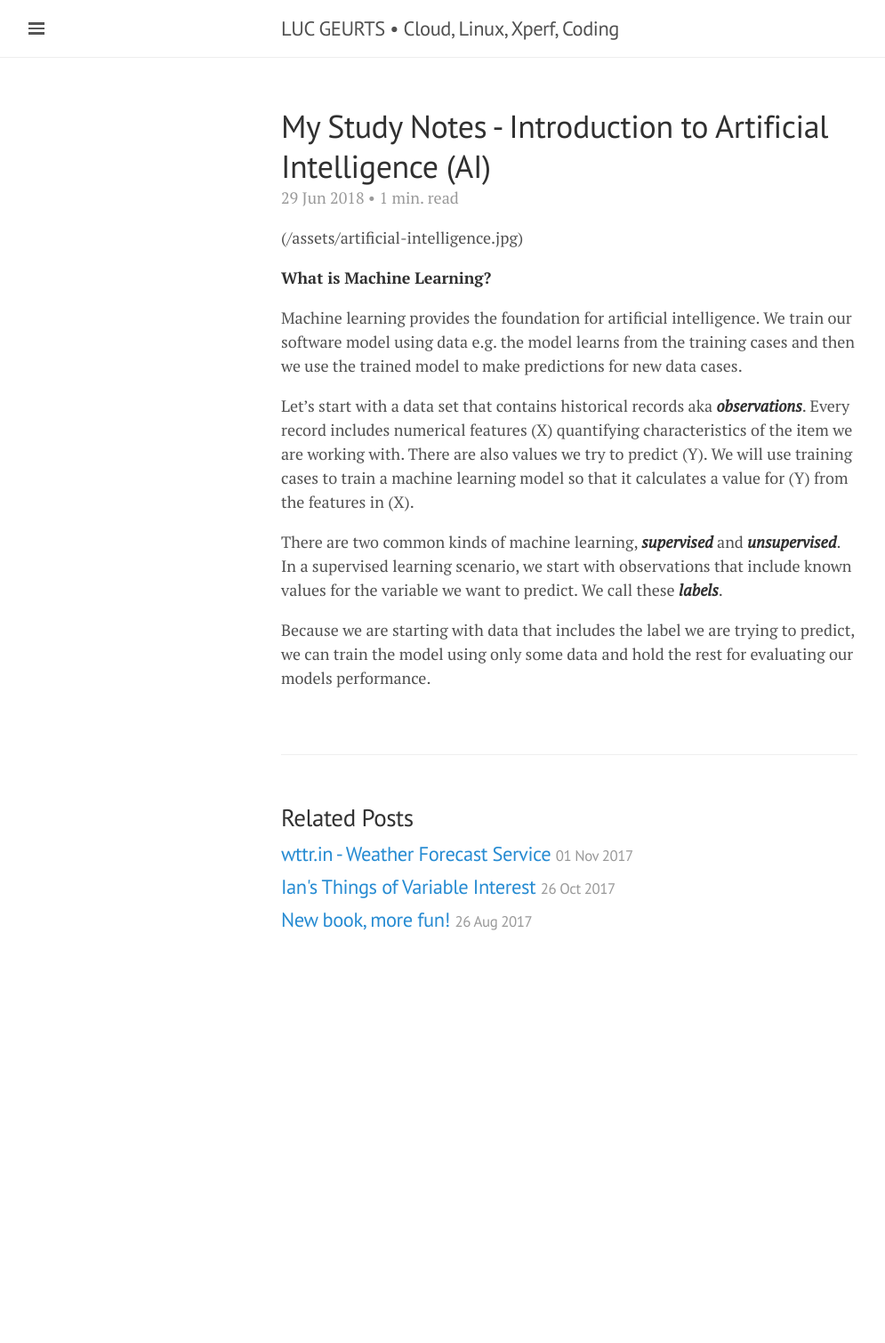
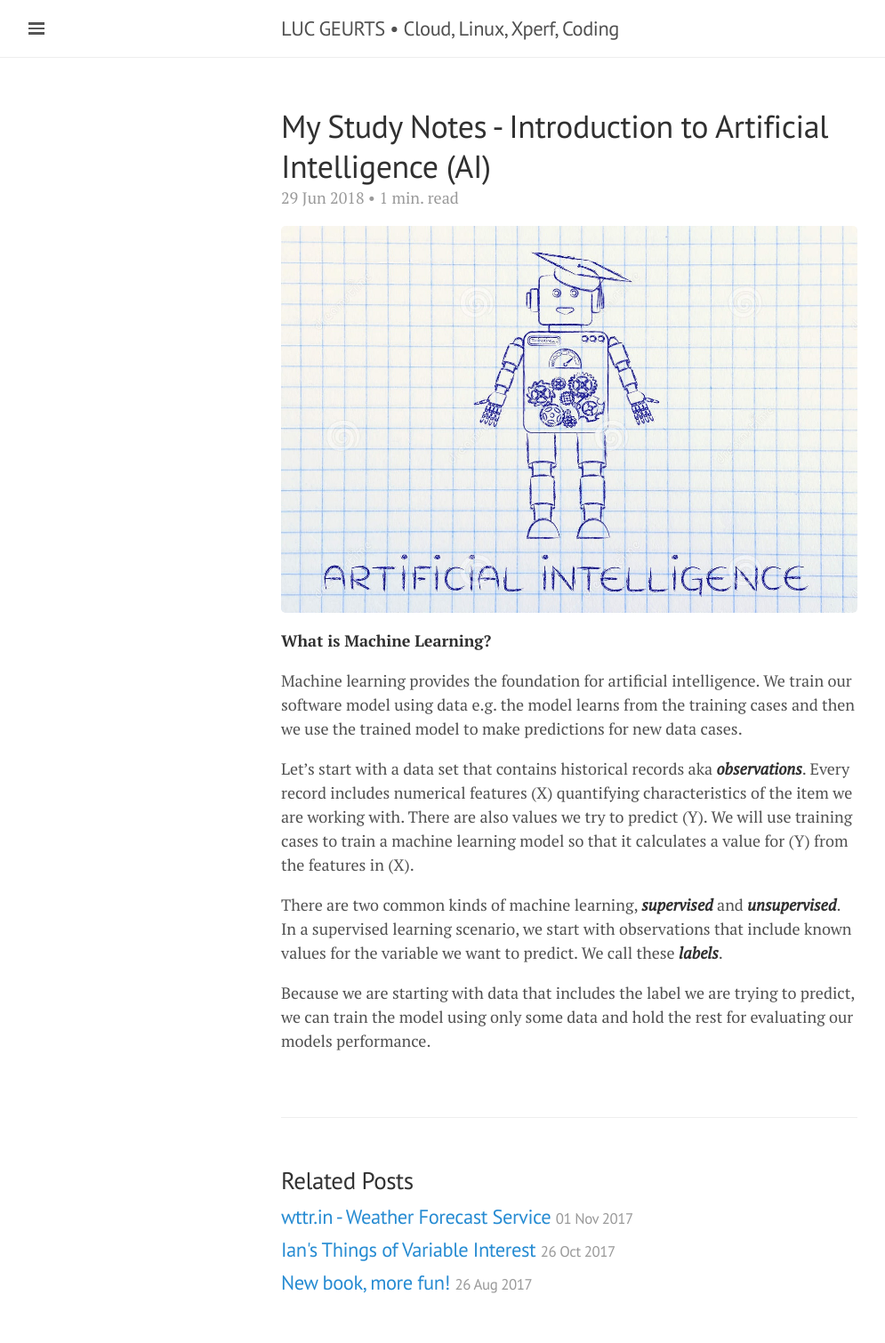
Before and after one commit to lgeurts/lgeurts.github.io, a Jekyll site: the page built from _posts/2018-06-29-introduction-to-artificial-intelligence.md, in a window 1280 px wide. Shown: the whole page at 89% size, without its empty margins (0-995 px from the left). Built offline with Jekyll 4.4.1, drawn with Linux system fonts in a browser that asks for light colours; nearby versions of some CDN libraries; comment, search, counter and statistics services are not loaded; before the commit the page ends 1102 px from its top, so only the background shows below that.

Commit message:
Update 2018-06-29-introduction-to-artificial-intelligence.md

```diff
--- a/_posts/2018-06-29-introduction-to-artificial-intelligence.md
+++ b/_posts/2018-06-29-introduction-to-artificial-intelligence.md
@@ -7,7 +7,7 @@ category: Education & Training
 tags: [ Artificial Intelligence ]
 ---
 
-(/assets/artificial-intelligence.jpg)
+![AI](/assets/artificial-intelligence.jpg)
 
 **What is Machine Learning?**
 
```
